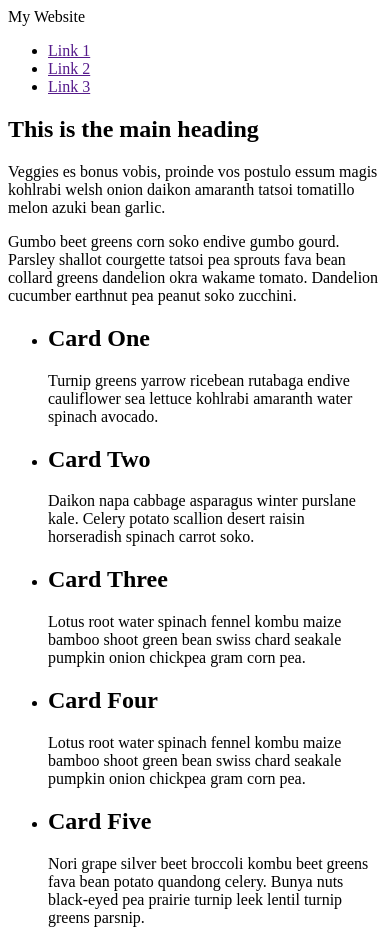
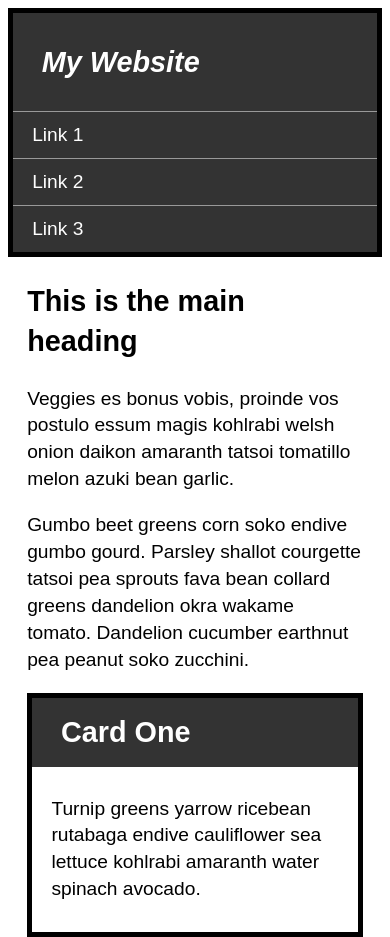
Before and after one commit to Gitthuma/media-queries-and-responsive-design, a plain HTML site: page index.html in a window 390 px wide. Shown: the top 937 px of the page. Drawn offline with Linux system fonts and the light colour scheme.

Commit message:
Added style.css with Test your skills: Media Queries and Responsive Design starter code and linked it to index.html

```diff
--- /dev/null
+++ b/css/style.css
@@ -0,0 +1,71 @@
+* {
+  box-sizing: border-box;
+}
+
+html {
+  font: 1.2em/1.4 Arial, Helvetica, sans-serif;
+}
+
+body {
+  padding: 0 0 1em;
+}
+
+header {
+  background-color: #333;
+  color: #fff;
+  border: 5px solid #000;
+}
+
+header ul {
+  list-style: none;
+  margin: 0;
+  padding: 0;
+}
+
+header a {
+  color: #fff;
+  text-decoration: none;
+  display: block;
+  padding: 0.5em 1em;
+  border-top: 1px solid #999;
+}
+
+header .title {
+  font-size: 150%;
+  font-style: italic;
+  font-weight: bold;
+  padding: 1em;
+}
+
+main {
+  padding: 0 1em;
+}
+
+.cards {
+  list-style: none;
+  margin: 0;
+  padding: 0;
+}
+
+.cards li {
+  border: 5px solid #000;
+  margin-bottom: 1em;
+}
+
+.cards h2 {
+  background-color: #333;
+  color: #fff;
+  margin: 0;
+  padding: 0.5em 1em;
+}
+
+.cards .inner {
+  padding: 0.5em 1em;
+}
+
+.sidebar {
+  background-color: #333;
+  border: 5px solid #000;
+  padding: 0.5em 1em;
+  color: #fff;
+}
--- a/index.html
+++ b/index.html
@@ -5,6 +5,7 @@
     <meta http-equiv="X-UA-Compatible" content="IE=edge">
     <meta name="viewport" content="width=device-width, initial-scale=1.0">
     <title>Media Queries and Responsive Design</title>
+    <link rel="stylesheet" href="css/style.css">
 </head>
 <body>
     <header>
```
